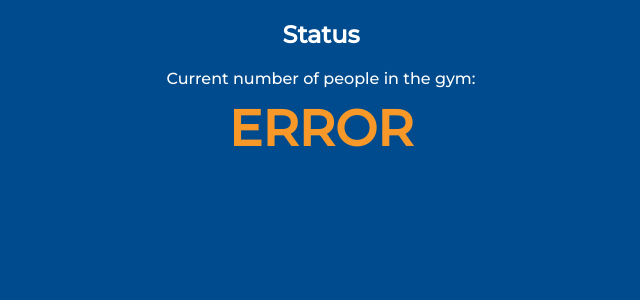
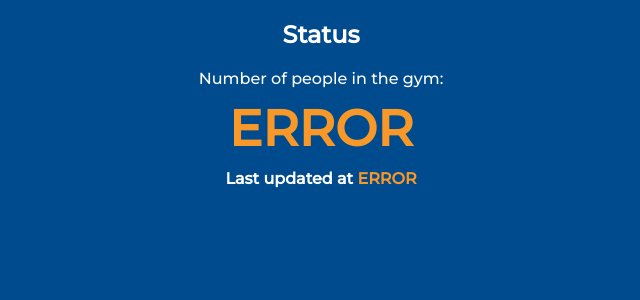
Before and after one commit to koonwen/YNC-Gym-Counter, a Flask app: page / in a window 1280 px wide. Shown: the part 82-382 px from the top of the page, without its empty margins (319-959 px from the left). Run offline with Flask 2, Linux system fonts and the light colour scheme; data that the repository does not hold is empty.

Commit message:
Update frontend.

```diff
--- a/flaskr/static/style.css
+++ b/flaskr/static/style.css
@@ -114,3 +114,20 @@
     display: flex;
     justify-content: space-between;
 }
+
+h4 {
+    margin: 0;
+    padding: 0
+}
+
+table, th, td {
+    border: 1px solid black;
+}
+
+table {
+    border-collapse: collapse;
+}
+
+td, th {
+    padding:10px;
+}
--- a/flaskr/templates/index.html
+++ b/flaskr/templates/index.html
@@ -5,5 +5,6 @@
 {% endblock %}
 
 {% block content %}
-    Current number of people in the gym: <b class="emphasize number">{{ number }}</b>
+    Number of people in the gym: <b class="emphasize number">{{ number }}</b>
+    <h4>Last updated at <span class="emphasize">{{ timestamp }}</span></h4>
 {% endblock %}
```
